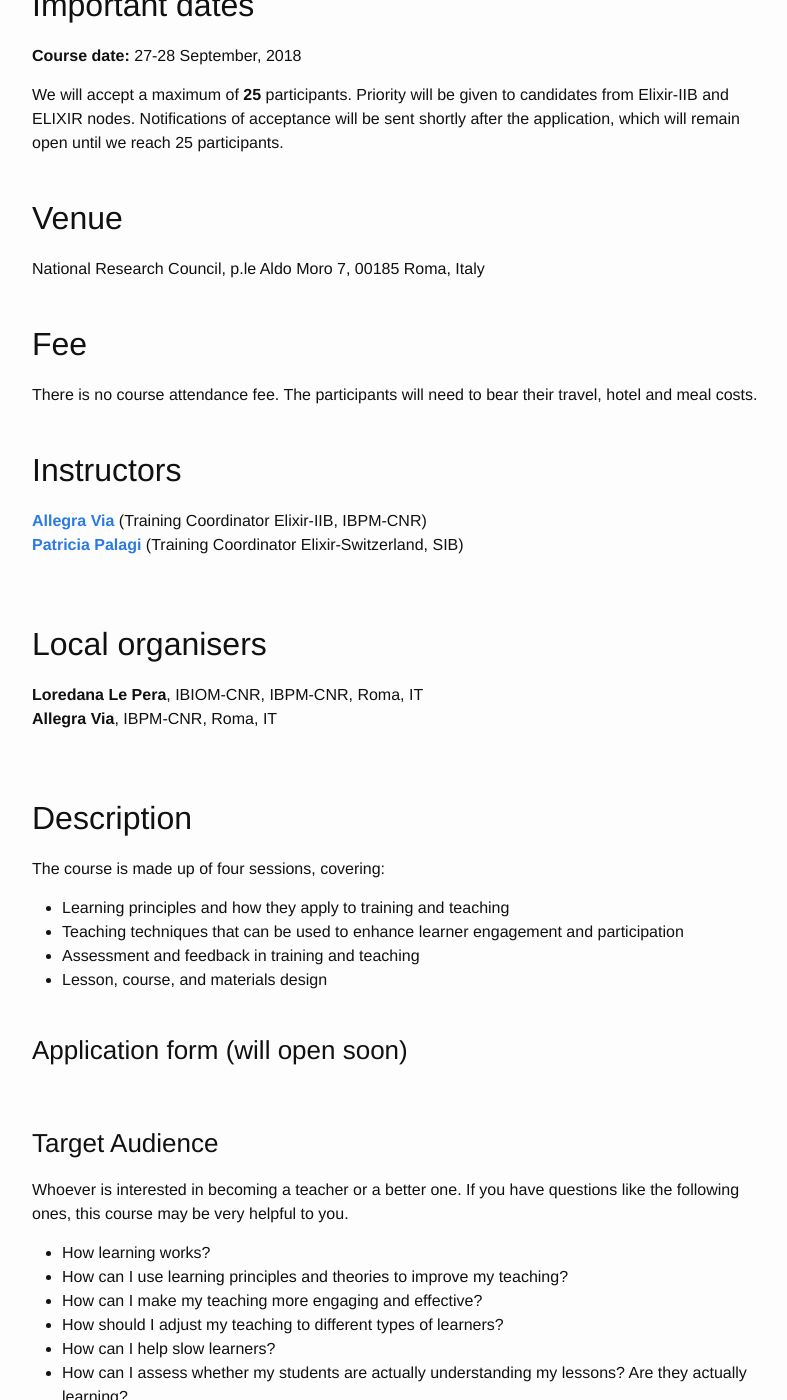
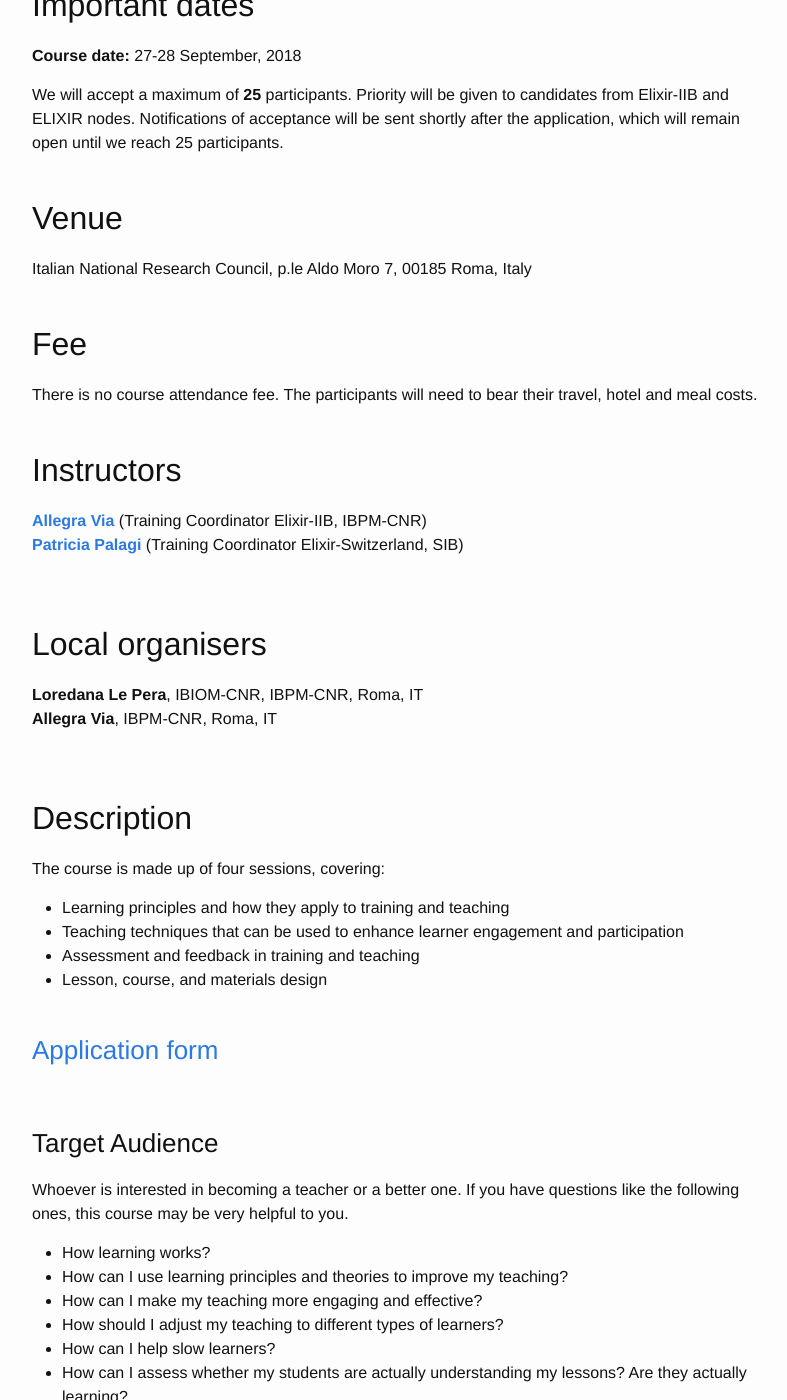
Before and after one commit to ELIXIR-IIB-training/website, a Jekyll site: the page built from _posts/2018-09-27-train-the-trainer-rome.md, in a window 1280 px wide and 1400 px high, scrolled down 518 px. Shown: the whole window, without its empty margins (238-1025 px from the left). Built offline with Jekyll 4.4.1, drawn with Linux system fonts in a browser that asks for light colours.

Commit message:
Add Application Form

```diff
--- a/_posts/2018-09-27-train-the-trainer-rome.md
+++ b/_posts/2018-09-27-train-the-trainer-rome.md
@@ -27,7 +27,7 @@ We will accept a maximum of **25** participants. Priority will be given to candi
 <br>
 
 ## Venue
-National Research Council, p.le Aldo Moro 7, 00185 Roma, Italy
+Italian National Research Council, p.le Aldo Moro 7, 00185 Roma, Italy
 <br>
 <br>
 
@@ -58,7 +58,7 @@ The course is made up of four sessions, covering:
 <br>
 <br>
 
-### Application form (will open soon)
+### [Application form](https://goo.gl/forms/aQSgdYwQydUnW6j22)
 <br>
 
 ### Target Audience
```
